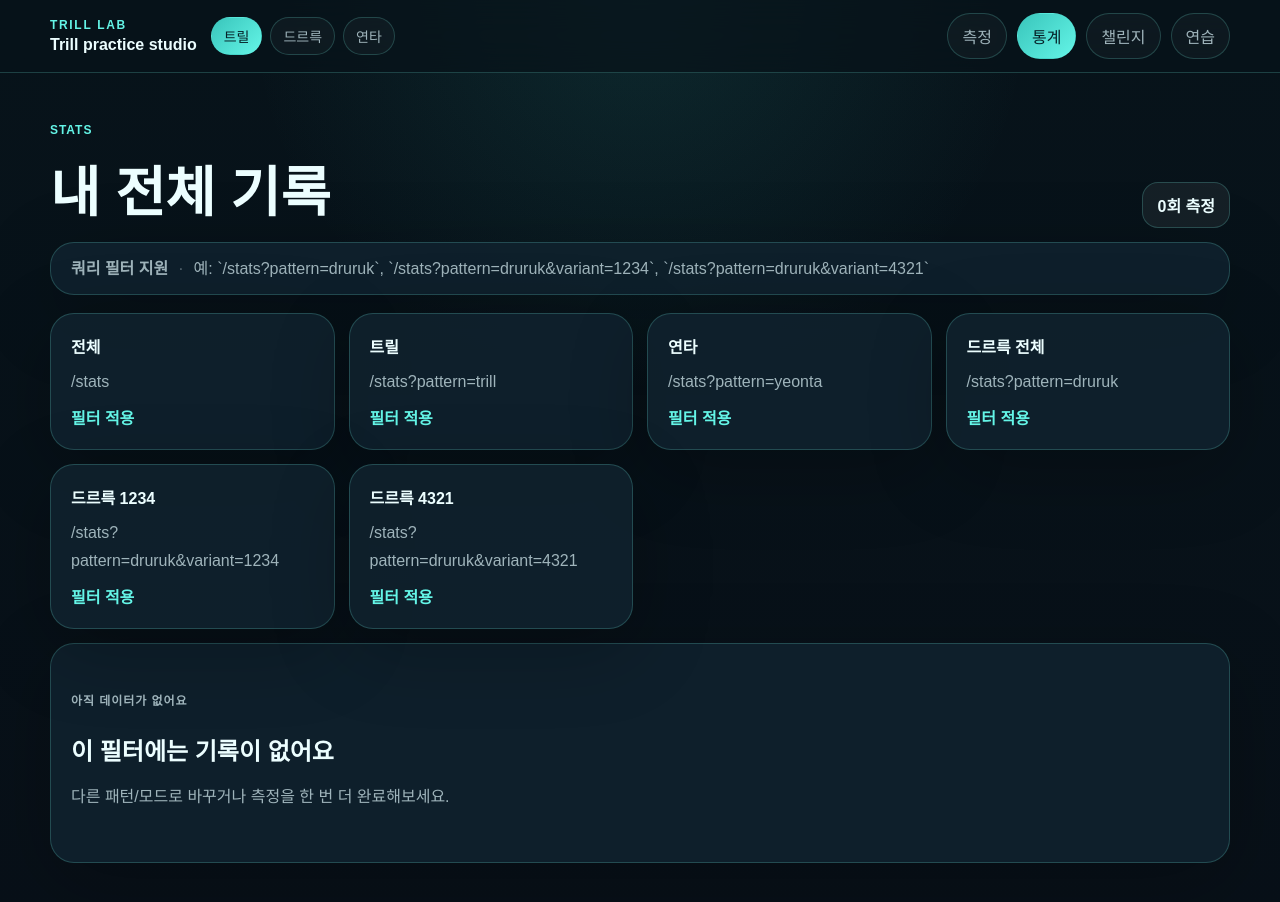
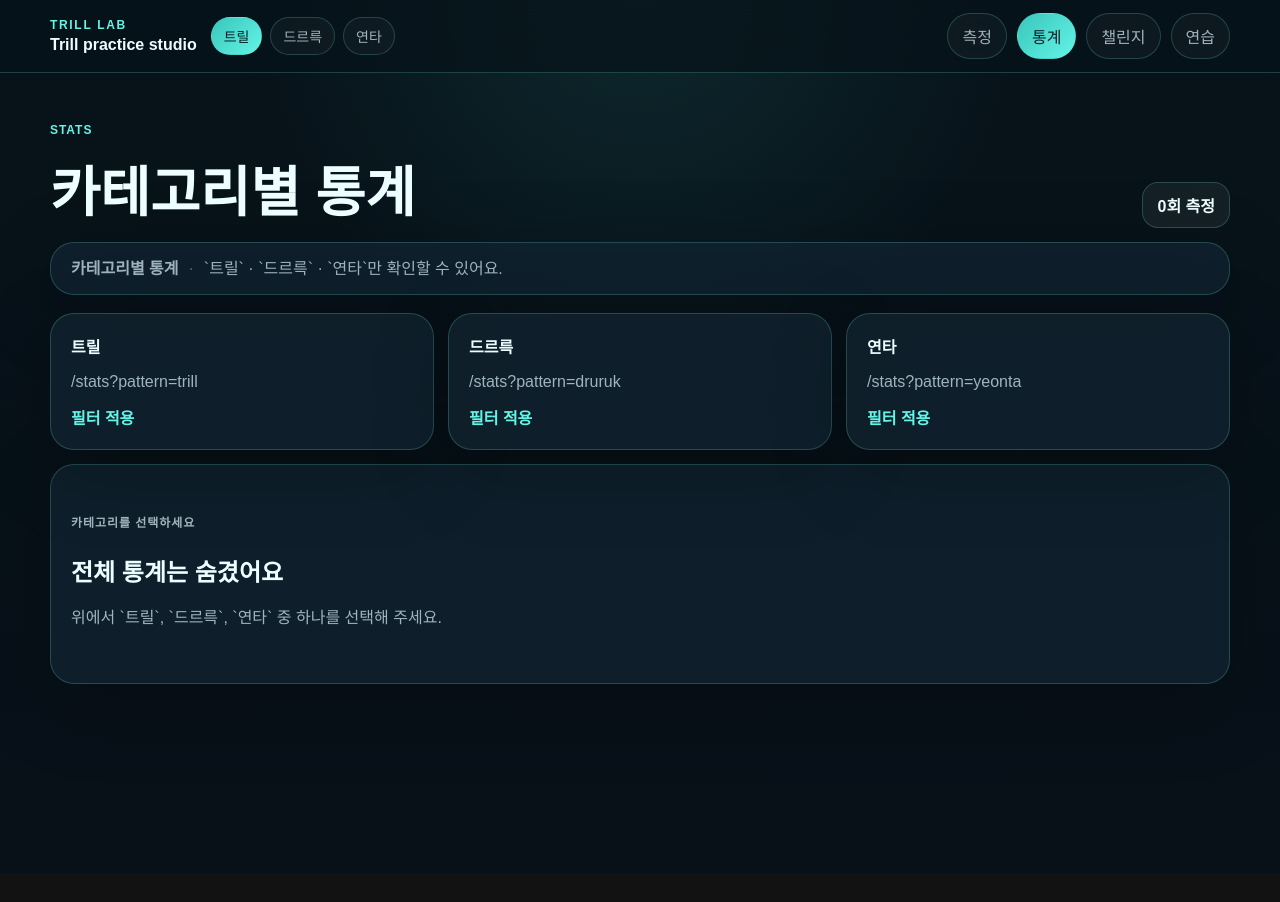
Before and after one commit to miku-agent/06_trill-lab, a Next.js app: page /stats in a window 1280 px wide. Shown: the top 902 px of the page. After the commit the page ends 873 px from the top, so only its background shows below. Built offline with nearby package versions, Linux system fonts and the light colour scheme.

Commit message:
refactor(stats): keep only category-level navigation 🎵

```diff
--- a/src/app/stats/page.tsx
+++ b/src/app/stats/page.tsx
@@ -29,12 +29,9 @@ type StatsSummary = {
 };
 
 const FILTER_LINKS: Array<{ label: string; href: string }> = [
-  { label: "전체", href: "/stats" },
   { label: "트릴", href: "/stats?pattern=trill" },
+  { label: "드르륵", href: "/stats?pattern=druruk" },
   { label: "연타", href: "/stats?pattern=yeonta" },
-  { label: "드르륵 전체", href: "/stats?pattern=druruk" },
-  { label: "드르륵 1234", href: "/stats?pattern=druruk&variant=1234" },
-  { label: "드르륵 4321", href: "/stats?pattern=druruk&variant=4321" },
 ];
 
 export default function StatsPage() {
@@ -68,8 +65,10 @@ function StatsPageContent() {
   }, []);
 
   const filteredHistory = useMemo(() => {
+    if (!activePattern) return [];
+
     return history.filter((entry) => {
-      if (activePattern && entry.pattern !== activePattern) return false;
+      if (entry.pattern !== activePattern) return false;
       if (activeVariant) {
         if (activePattern === "druruk") {
           if (activeVariant === "1234" && !(entry.variant === "1234" || entry.variant === "left")) return false;
@@ -255,9 +254,9 @@ function StatsPageContent() {
       </section>
 
       <section className="page-section compact-summary panel">
-        <strong>쿼리 필터 지원</strong>
+        <strong>카테고리별 통계</strong>
         <span className="compact-summary-divider">·</span>
-        <span>예: `/stats?pattern=druruk`, `/stats?pattern=druruk&variant=1234`, `/stats?pattern=druruk&variant=4321`</span>
+        <span>`트릴` · `드르륵` · `연타`만 확인할 수 있어요.</span>
       </section>
 
       <section className="page-section pattern-select-grid" aria-label="통계 필터 선택">
@@ -273,12 +272,20 @@ function StatsPageContent() {
         })}
       </section>
 
-      {filteredHistory.length === 0 ? (
+      {!activePattern ? (
+        <section className="page-section">
+          <article className="panel simple-panel">
+            <p className="section-label">카테고리를 선택하세요</p>
+            <h2 className="section-title">전체 통계는 숨겼어요</h2>
+            <p className="section-subtitle">위에서 `트릴`, `드르륵`, `연타` 중 하나를 선택해 주세요.</p>
+          </article>
+        </section>
+      ) : filteredHistory.length === 0 ? (
         <section className="page-section">
           <article className="panel simple-panel">
             <p className="section-label">아직 데이터가 없어요</p>
-            <h2 className="section-title">이 필터에는 기록이 없어요</h2>
-            <p className="section-subtitle">다른 패턴/모드로 바꾸거나 측정을 한 번 더 완료해보세요.</p>
+            <h2 className="section-title">이 카테고리에는 기록이 없어요</h2>
+            <p className="section-subtitle">다른 패턴으로 바꾸거나 측정을 한 번 더 완료해보세요.</p>
           </article>
         </section>
       ) : (
@@ -402,7 +409,7 @@ function standardDeviation(values: number[]) {
 function getFilterTitle(pattern: PatternKey | null, variant: MeasureVariant | null) {
   if (pattern === "druruk" && variant) return `드르륵 ${getVariantLabel(variant, pattern)} 통계`;
   if (pattern) return `${getPatternDefinition(pattern).label} 통계`;
-  return "내 전체 기록";
+  return "카테고리별 통계";
 }
 
 function buildActiveFilterHref(pattern: PatternKey | null, variant: MeasureVariant | null) {
```
